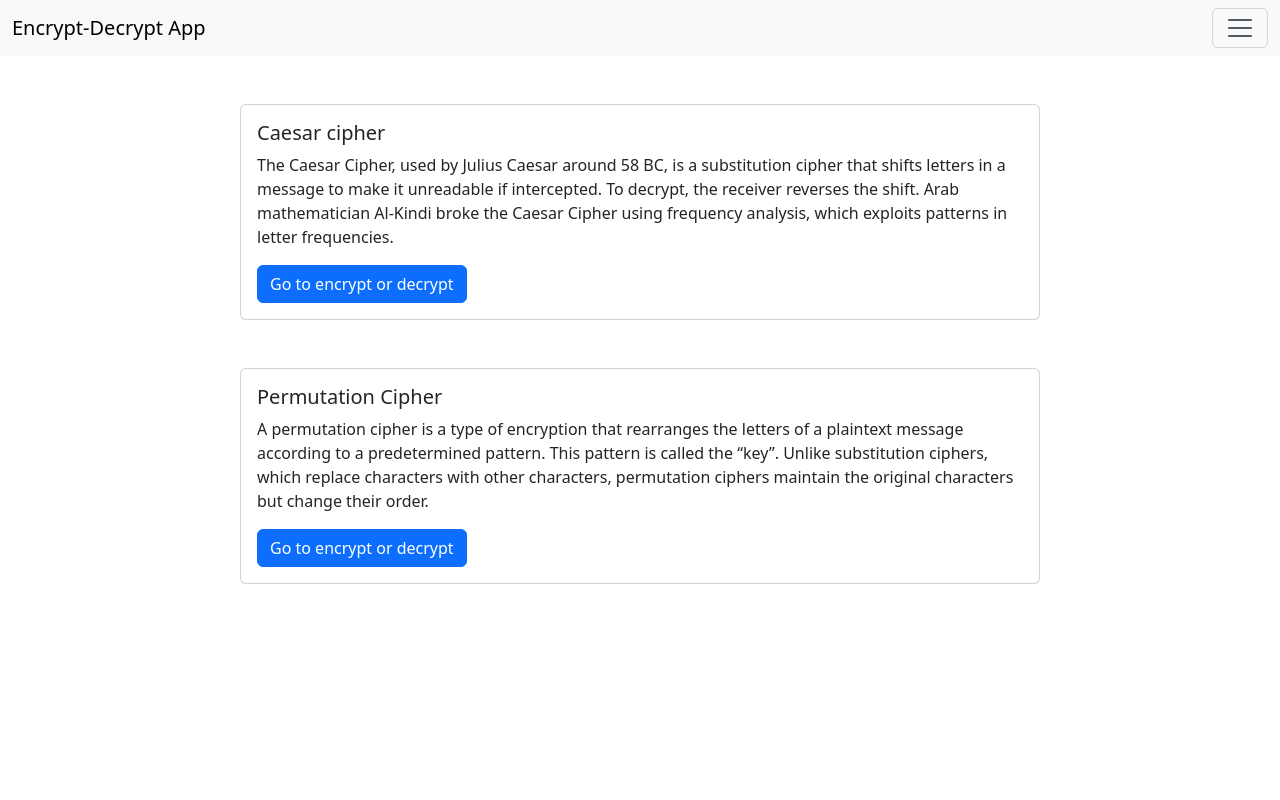
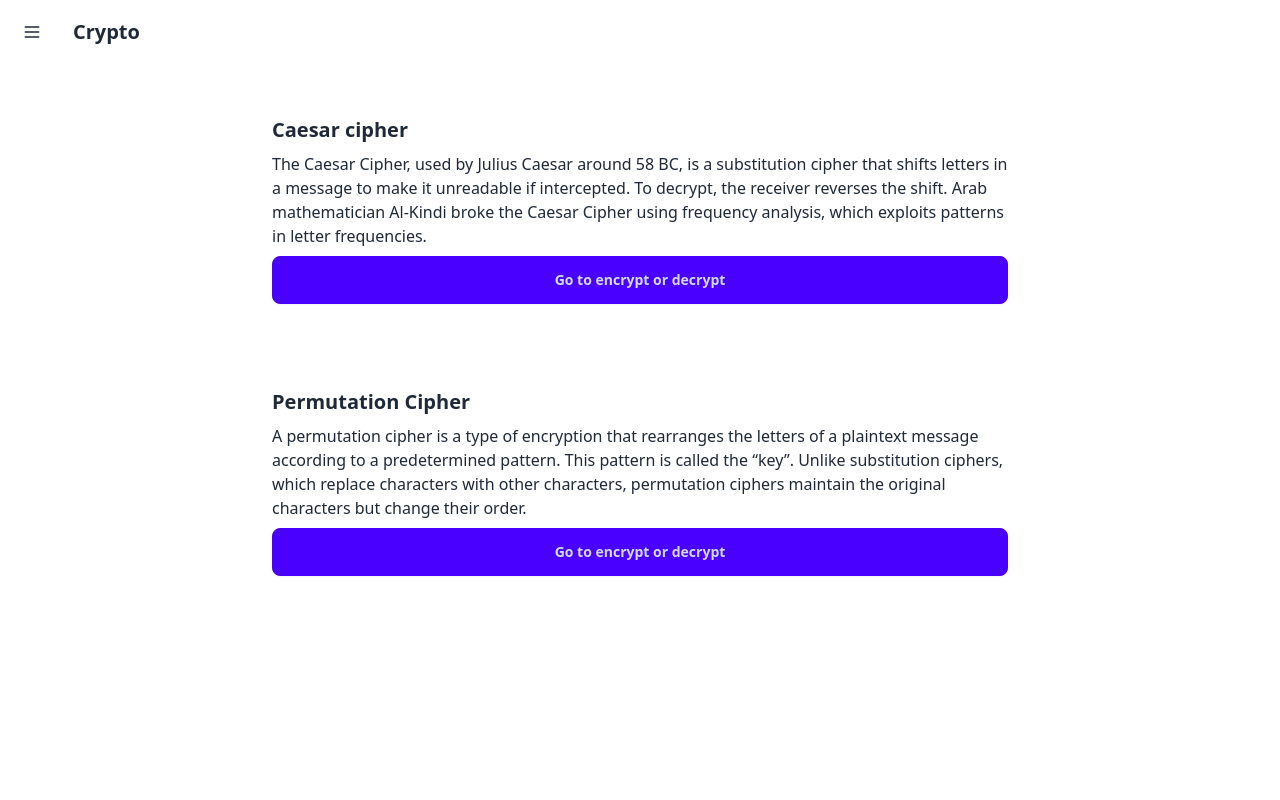
Before and after one commit to lollypp3188/app-cryptography, a Flask app: page / in a window 1280 px wide. Run offline with Flask 3, Linux system fonts and the light colour scheme; some libraries are stand-ins or nearby versions.

Commit message:
feat: use tailwind instead bootstrap on index html file

```diff
--- a/templates/index.html
+++ b/templates/index.html
@@ -4,54 +4,29 @@
     <meta charset="UTF-8">
     <meta name="viewport" content="width=device-width, initial-scale=1.0">
     <title>Ciphers</title>
-    <link href="https://cdn.jsdelivr.net/npm/bootstrap@5.3.3/dist/css/bootstrap.min.css" rel="stylesheet" integrity="sha384-QWTKZyjpPEjISv5WaRU9OFeRpok6YctnYmDr5pNlyT2bRjXh0JMhjY6hW+ALEwIH" crossorigin="anonymous">
+    <link href="https://cdn.jsdelivr.net/npm/daisyui@4.7.3/dist/full.min.css" rel="stylesheet" type="text/css" />
+    <script src="https://cdn.tailwindcss.com"></script>
 </head>
 <body>
-    <nav class="navbar bg-body-tertiary">
-        <div class="container-fluid">
-          <a class="navbar-brand" href="#">Encrypt-Decrypt App</a>
-          <button class="navbar-toggler" type="button" data-bs-toggle="offcanvas" data-bs-target="#offcanvasNavbar" aria-controls="offcanvasNavbar" aria-label="Toggle navigation">
-            <span class="navbar-toggler-icon"></span>
-          </button>
-          <div class="offcanvas offcanvas-end" tabindex="-1" id="offcanvasNavbar" aria-labelledby="offcanvasNavbarLabel">
-            <div class="offcanvas-header">
-              <h5 class="offcanvas-title" id="offcanvasNavbarLabel">Menu</h5>
-              <button type="button" class="btn-close" data-bs-dismiss="offcanvas" aria-label="Close"></button>
-            </div>
-            <div class="offcanvas-body">
-              <ul class="navbar-nav justify-content-end flex-grow-1 pe-3">
-                <li class="nav-item">
-                  <a class="nav-link active" aria-current="page" href="/">Home</a>
-                </li>
-                <li class="nav-item">
-                  <a class="nav-link" href="#">Link</a>
-                </li>
-                <li class="nav-item dropdown">
-                  <a class="nav-link dropdown-toggle" href="/" role="button" data-bs-toggle="dropdown" aria-expanded="false">
-                    Сhoose a cipher
-                  </a>
-                  <ul class="dropdown-menu">
-                    <li> <a class="dropdown-item" href="/caesar" >Caesar's Cipher</a></li>
-                    <li> <a class="dropdown-item" href="/permutation">Permutation Cipher</a></li>
-                    <li> <a class="dropdown-item" href="/">Another action</a></li>
-                    <li>
-                      <hr class="dropdown-divider">
-                    </li>
-                    <li><a class="dropdown-item" href="/">Something else here</a></li>
-                  </ul>
-                </li>
-              </ul>
-              <form class="d-flex mt-3" role="search">
-                <input class="form-control me-2" type="search" placeholder="Search" aria-label="Search">
-                <button class="btn btn-outline-success" type="submit">Search</button>
-              </form>
-            </div>
-          </div>
+
+  <div class="drawer drawer-end">
+    <input id="my-drawer-4" type="checkbox" class="drawer-toggle" />
+    <div class="drawer-content">
+
+      <div class="navbar bg-base-100">
+        <div class="flex-none">
+          <label for="my-drawer-4" class="btn btn-square btn-ghost">
+              <svg xmlns="http://www.w3.org/2000/svg" fill="none" viewBox="0 0 24 24" class="inline-block w-5 h-5 stroke-current">
+                <path stroke-linecap="round" stroke-linejoin="round" stroke-width="2" d="M4 6h16M4 12h16M4 18h16"></path>
+              </svg>
+          </label>
         </div>
-      </nav>
+        <div class="flex-1">
+          <a class="btn btn-ghost text-xl" href="/">Crypto</a>
+        </div>
+      </div>
 
-
-      <div class="d-flex justify-content-center align-items-center mt-5">
+      <div class="flex justify-center items-center mt-5">
         <div class="card" style="width: 50rem;">
             <div class="card-body">
               <h5 class="card-title">Caesar cipher</h5>
@@ -61,7 +36,7 @@
           </div>
       </div>
 
-      <div class="d-flex justify-content-center align-items-center mt-5">
+      <div class="flex justify-center items-center mt-5">
         <div class="card" style="width: 50rem;">
             <div class="card-body">
               <h5 class="card-title">Permutation Cipher</h5>
@@ -71,8 +46,16 @@
           </div>
       </div>
 
+    </div>
+    <div class="drawer-side">
+      <label for="my-drawer-4" aria-label="close sidebar" class="drawer-overlay"></label>
+      <ul class="menu p-4 w-80 min-h-full bg-base-200 text-base-content">
+        <li><a href="/">Home</a></li>
+        <li><a action="caesar.html" href="/caesar">Caesar Cipher</a></li>
+        <li><a action="permutation.html" href="/permutation">Permutation Cipher</a></li>
+      </ul>
+    </div>
 
-
-    <script src="https://cdn.jsdelivr.net/npm/bootstrap@5.3.3/dist/js/bootstrap.bundle.min.js" integrity="sha384-YvpcrYf0tY3lHB60NNkmXc5s9fDVZLESaAA55NDzOxhy9GkcIdslK1eN7N6jIeHz" crossorigin="anonymous"></script>
+  </div>
 </body>
 </html>
```
